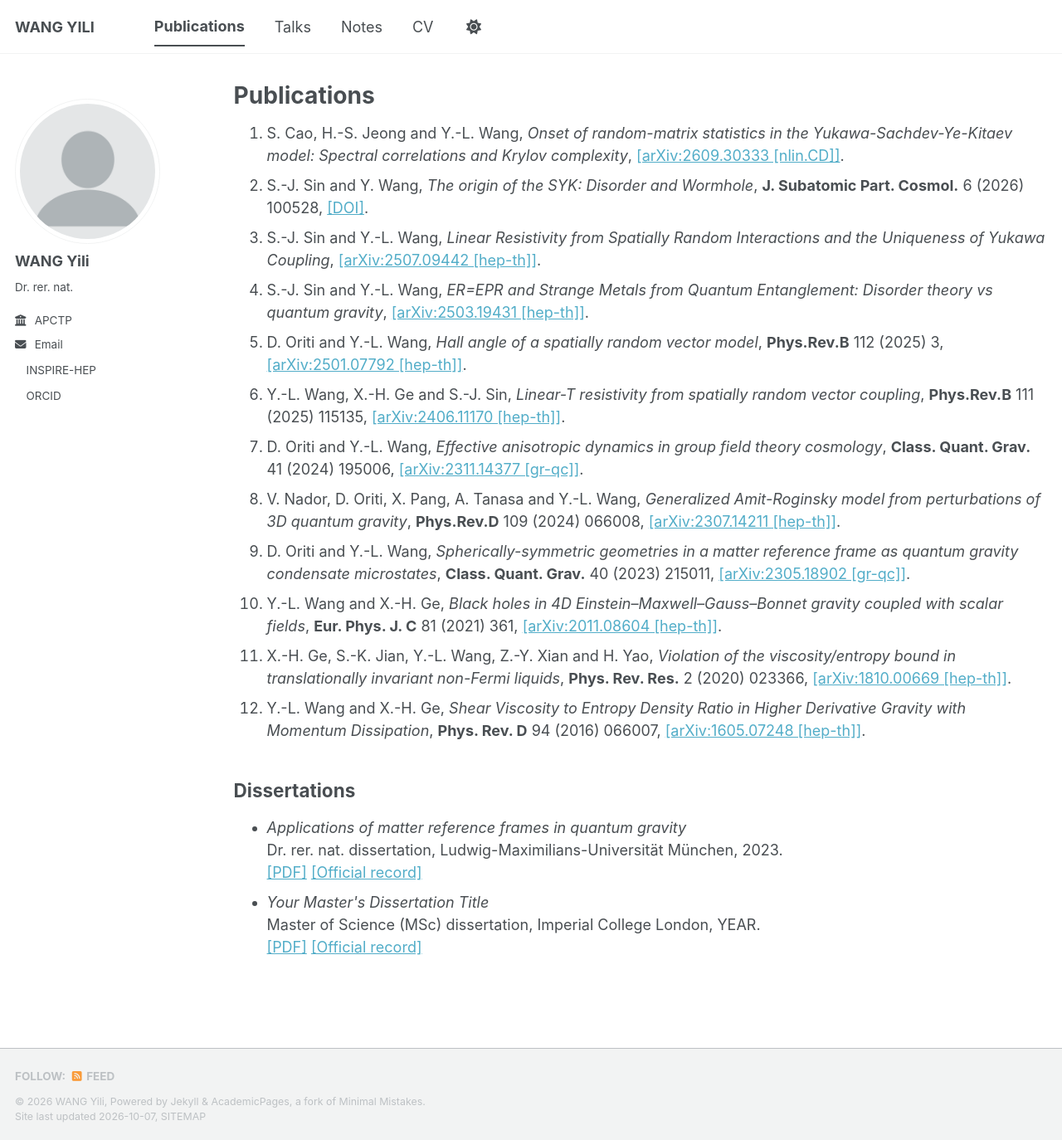
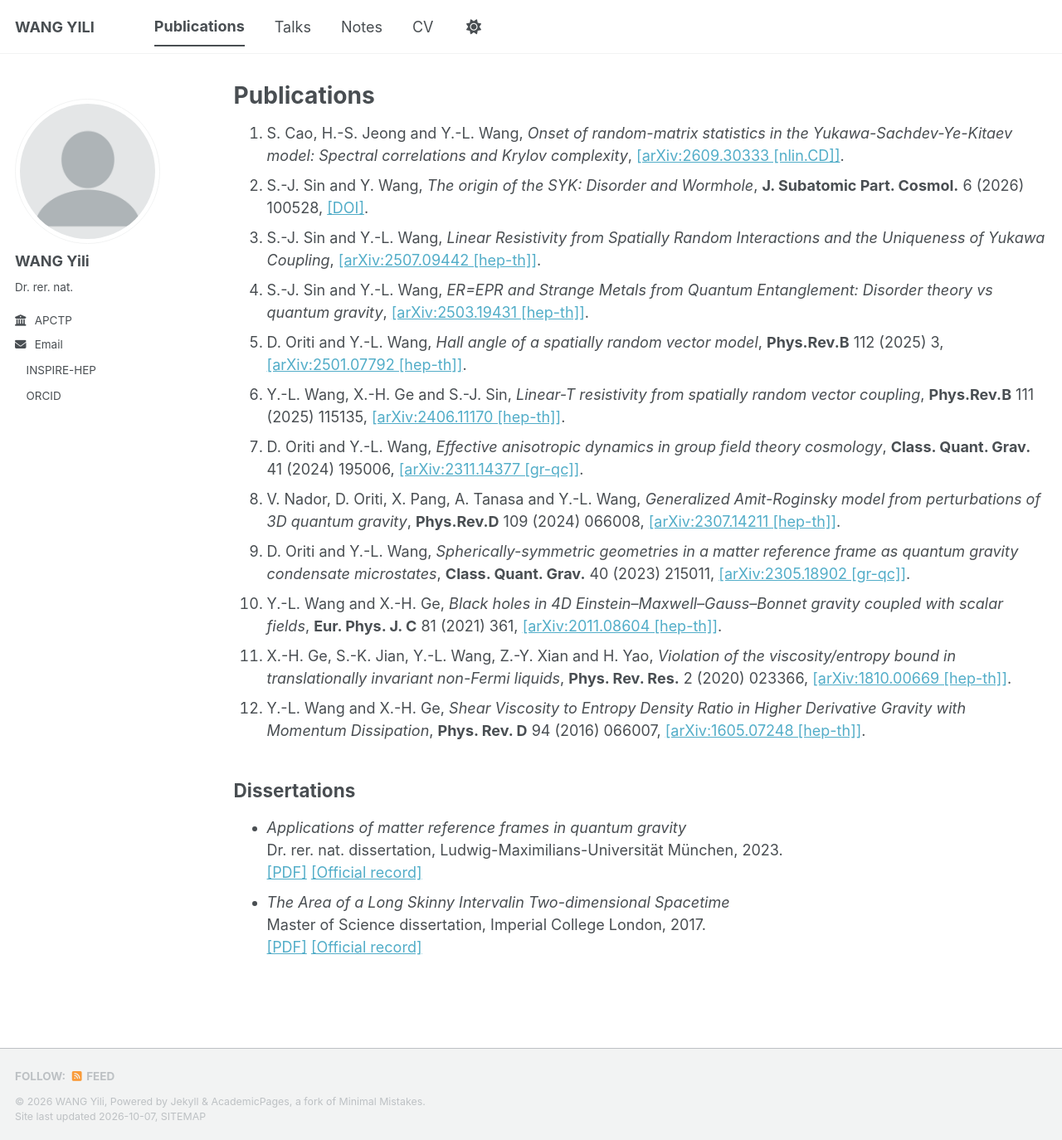
Before and after one commit to wang-yili/wang-yili.github.io, a Jekyll site: the page built from _pages/publications.html, in a window 1280 px wide and 1374 px high. Shown: the whole window at 83% size. Built offline with Jekyll 4.4.1, drawn with Linux system fonts in a browser that asks for light colours; a style sheet for code colours, icons or effects is not loaded.

Commit message:
Update Master's dissertation details in publications

```diff
--- a/_pages/publications.html
+++ b/_pages/publications.html
@@ -28,8 +28,8 @@ author_profile: true
   </li>
 
   <li>
-    <i>Your Master's Dissertation Title</i><br>
-    Master of Science (MSc) dissertation, Imperial College London, YEAR.
+    <i>The Area of a Long Skinny Intervalin Two-dimensional Spacetime</i><br>
+    Master of Science dissertation, Imperial College London, 2017.
     <br>
     <a href="{{ base_path }}/files/Yili_Wang_Masters_Dissertation.pdf">[PDF]</a>
     <a href="https://imperialcollegelondon.app.box.com/s/4zeb3gmhvbvfntu136l7gbaybpj1qux4">[Official record]</a>
```
